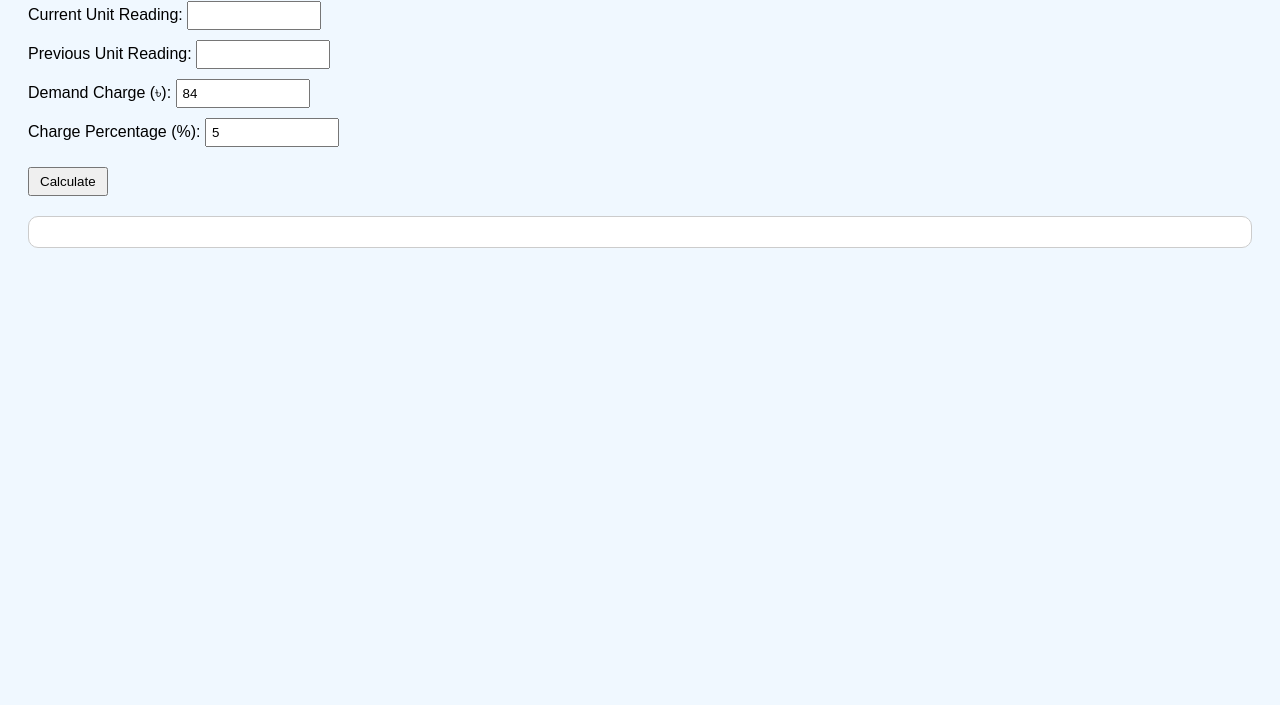
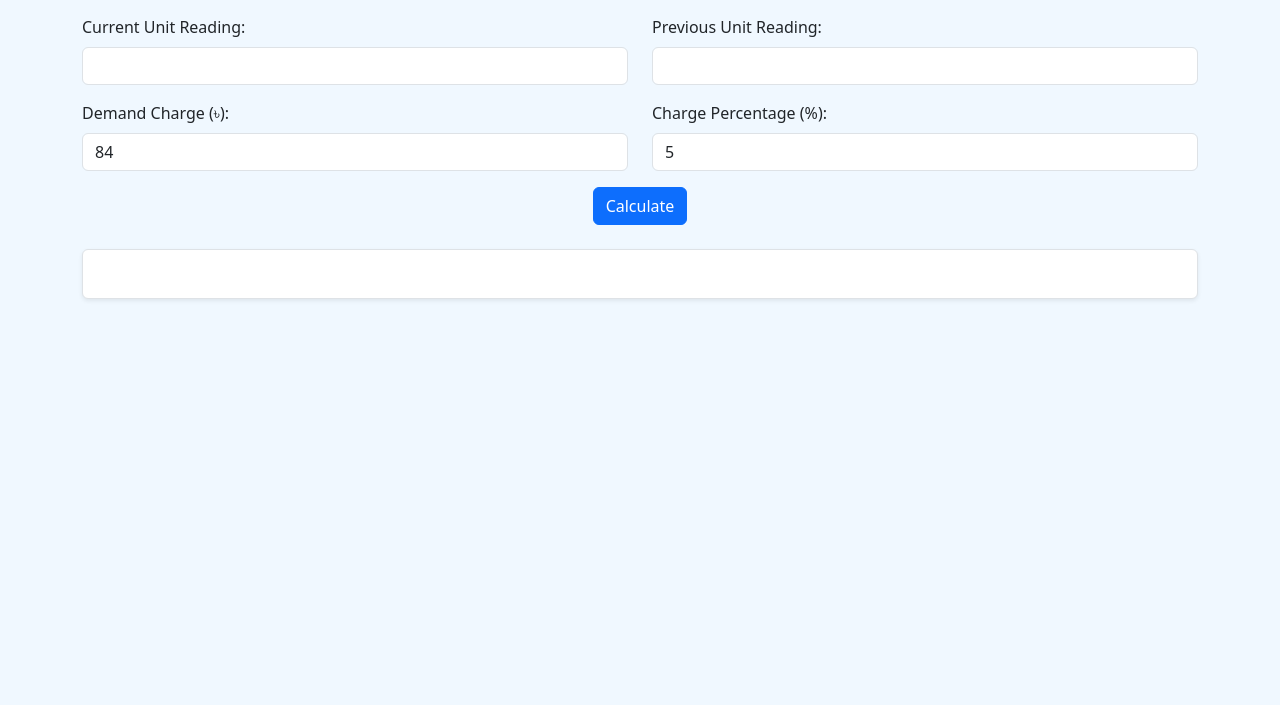
Before and after one commit to afriyabd08/elec, a plain HTML site: page index.html in a window 1280 px wide. Shown: the part 95-800 px from the top of the page. Drawn offline with nearby package versions, Linux system fonts and the light colour scheme.

Commit message:
v1 index.html

```diff
--- a/index.html
+++ b/index.html
@@ -3,29 +3,12 @@
 <head>
   <meta charset="UTF-8">
   <title>Electricity Bill Calculator - March 2025</title>
+  <meta name="viewport" content="width=device-width, initial-scale=1">
+  <!-- Bootstrap CSS CDN -->
+  <link href="https://cdn.jsdelivr.net/npm/bootstrap@5.3.3/dist/css/bootstrap.min.css" rel="stylesheet">
   <style>
     body {
-      font-family: Arial, sans-serif;
-      padding: 20px;
       background-color: #f0f8ff;
-    }
-    input[type="number"] {
-      padding: 5px;
-      margin-bottom: 10px;
-      width: 120px;
-    }
-    button {
-      padding: 5px 10px;
-      margin-top: 10px;
-    }
-    .result {
-      margin-top: 20px;
-      font-weight: bold;
-      font-size: 18px;
-      background-color: #fff;
-      padding: 15px;
-      border-radius: 10px;
-      border: 1px solid #ccc;
     }
     .result p {
       margin: 6px 0;
@@ -34,27 +17,37 @@
 </head>
 <body>
 
-  <h2>Electricity Bill Calculator</h2>
+  <div class="container mt-5">
+    <h2 class="mb-4 text-center">Electricity Bill Calculator</h2>
 
-  <label>Current Unit Reading:
-    <input type="number" id="currentUnit">
-  </label><br>
+    <div class="row mb-3">
+      <div class="col-md-6">
+        <label for="currentUnit" class="form-label">Current Unit Reading:</label>
+        <input type="number" id="currentUnit" class="form-control">
+      </div>
+      <div class="col-md-6">
+        <label for="previousUnit" class="form-label">Previous Unit Reading:</label>
+        <input type="number" id="previousUnit" class="form-control">
+      </div>
+    </div>
 
-  <label>Previous Unit Reading:
-    <input type="number" id="previousUnit">
-  </label><br>
+    <div class="row mb-3">
+      <div class="col-md-6">
+        <label for="demandcharge" class="form-label">Demand Charge (৳):</label>
+        <input type="number" id="demandcharge" class="form-control" value="84">
+      </div>
+      <div class="col-md-6">
+        <label for="chargePercent" class="form-label">Charge Percentage (%):</label>
+        <input type="number" id="chargePercent" class="form-control" value="5">
+      </div>
+    </div>
 
-  <label>Demand Charge (৳):
-    <input type="number" id="demandcharge" value="84">
-  </label><br>
+    <div class="text-center mb-4">
+      <button onclick="calculateBill()" class="btn btn-primary">Calculate</button>
+    </div>
 
-  <label>Charge Percentage (%):
-    <input type="number" id="chargePercent" value="5">
-  </label><br>
-
-  <button onclick="calculateBill()">Calculate</button>
-
-  <div class="result" id="result"></div>
+    <div class="result shadow-sm bg-white p-4 rounded border" id="result"></div>
+  </div>
 
   <script>
     function calculateBill() {
@@ -64,7 +57,7 @@
       const chargePercent = parseFloat(document.getElementById('chargePercent').value);
 
       if (isNaN(prev) || isNaN(curr) || curr < prev) {
-        document.getElementById('result').innerHTML = `<p>Please enter valid unit readings.</p>`;
+        document.getElementById('result').innerHTML = `<div class="alert alert-danger">Please enter valid unit readings.</div>`;
         return;
       }
 
@@ -107,22 +100,10 @@
         bill6 = remaining * 14.61; // 601+
       }
 
-      //const totalBill = bill1 + bill2 + bill3 + bill4 + bill5 + bill6;
-      //const totalBillnDemand = totalBill + demandCharge;
-      //const vat = totalBillnDemand * (chargePercent / 100);
-      //const finalCost = totalBillnDemand + vat;
-
-        //const totalBill = bill1 + bill2 + bill3 + bill4 + bill5 + bill6;
-        //const totalBillnDemand = Math.ceil(totalBill + demandCharge);
-        //const vat = Math.ceil(totalBillnDemand * (chargePercent / 100));
-        //const finalCost = totalBillnDemand + vat;
-
-
-        const totalBill = bill1 + bill2 + bill3 + bill4 + bill5 + bill6;
-        const totalBillnDemand = Math.round(totalBill + demandCharge);
-        const vat = Math.ceil(totalBillnDemand * (chargePercent / 100));
-        const finalCost = totalBillnDemand + vat;
-
+      const totalBill = bill1 + bill2 + bill3 + bill4 + bill5 + bill6;
+      const totalBillnDemand = Math.round(totalBill + demandCharge);
+      const vat = Math.ceil(totalBillnDemand * (chargePercent / 100));
+      const finalCost = totalBillnDemand + vat;
 
       document.getElementById('result').innerHTML = `
         <p>Total Used Units: <strong>${totalUnit}</strong></p>
@@ -137,7 +118,7 @@
         <p>+ Demand Charge: ৳${demandCharge.toFixed(2)}</p>
         <p>Subtotal: ৳${totalBillnDemand.toFixed(2)}</p>
         <p>+ ${chargePercent}% Additional Charge (VAT): ৳${vat.toFixed(2)}</p>
-        <p><strong>Final Total: ৳${finalCost.toFixed(2)}</strong></p>
+        <p class="text-success fs-5 mt-3"><strong>Final Total: ৳${finalCost.toFixed(2)}</strong></p>
       `;
     }
   </script>
```
